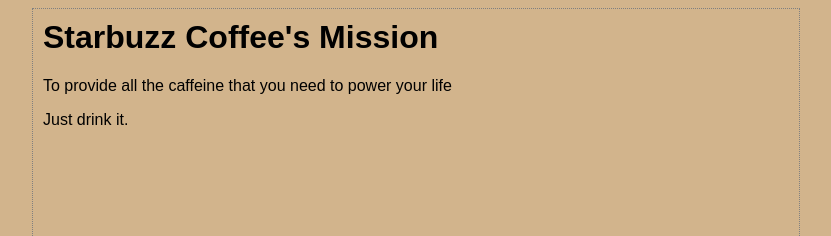
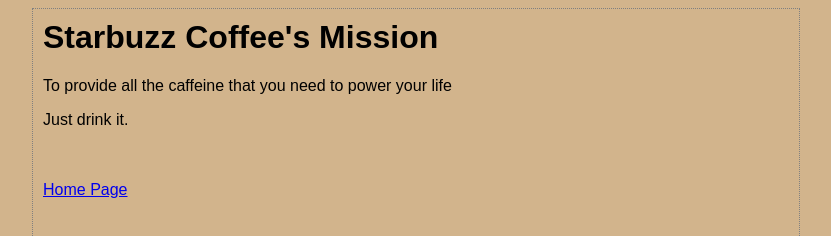
Before and after one commit to hkstinnett/starbuzzcoffee, a plain HTML site: page mission.html in a window 1280 px wide. Shown: the top 236 px of the page, without its empty margins (224-1055 px from the left). Drawn offline with Linux system fonts and the light colour scheme.

Commit message:
Update mission.html
Link back to home page

```diff
--- a/mission.html
+++ b/mission.html
@@ -17,5 +17,9 @@
 		<h1> Starbuzz Coffee's Mission </h1>
 		<p> To provide all the caffeine that you need to power your life </p>
 		<p> Just drink it. </p>
+		<br>
+		<br>
+		<a href="index.html"
+		   title= "Return to home page">Home Page</a>
 	</body>
 </html>
```
